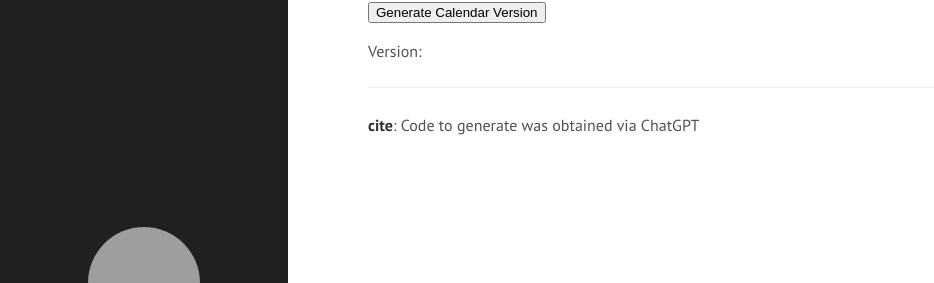
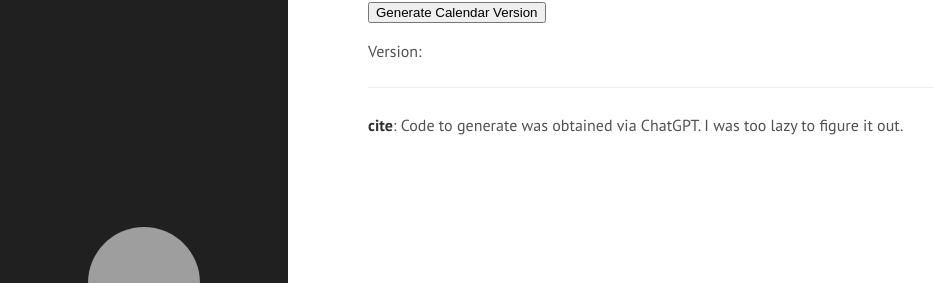
Before and after one commit to slowmonkey/slowmonkey.github.io, a Jekyll site: the page built from sidemenu_pages/calendar-version-generator.md, in a window 1280 px wide. Shown: the part 113-396 px from the top of the page, without its empty margins (0-934 px from the left). Built offline with Jekyll 4.4.1, drawn with Linux system fonts in a browser that asks for light colours; nearby versions of some CDN libraries; grey boxes are pictures that could not be loaded.

Commit message:
Update calendar versioning citation notes

```diff
--- a/sidemenu_pages/calendar-version-generator.md
+++ b/sidemenu_pages/calendar-version-generator.md
@@ -24,4 +24,4 @@ title: Calendar Version Generator
 
 ---
 
-**cite**: Code to generate was obtained via ChatGPT
+**cite**: Code to generate was obtained via ChatGPT. I was too lazy to figure it out.
```
